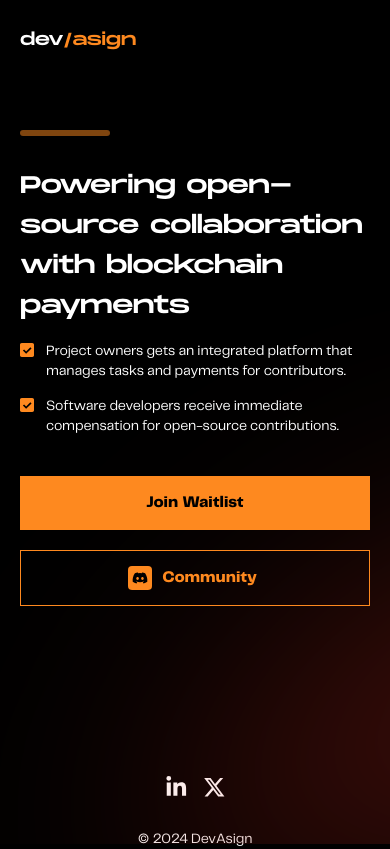
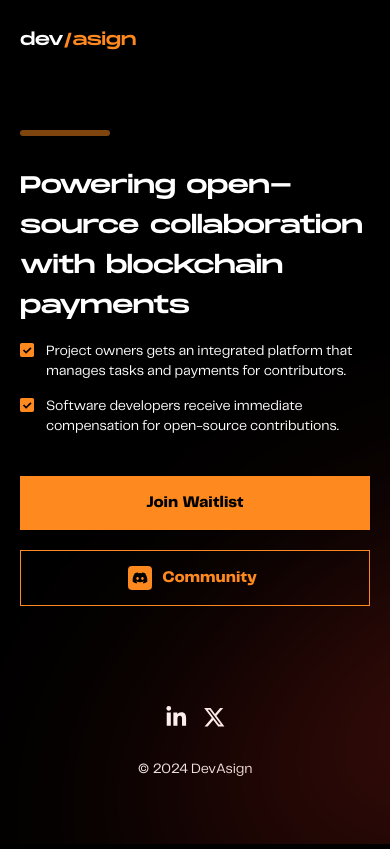
Before and after one commit to devasignhq/website, a Next.js app: page / in a window 390 px wide. Built offline with nearby package versions, Linux system fonts and the light colour scheme.

Commit message:
Footer adjustment

```diff
--- a/app/page.tsx
+++ b/app/page.tsx
@@ -62,7 +62,7 @@ export default function Home() {
                     </Link>
                 </div>
             </main>
-            <footer className="sm:fixed sm:bottom-[70px] max-sm:mt-[170px] max-sm:mb-10 w-full">
+            <footer className="sm:fixed sm:bottom-[70px] max-sm:mt-[100px] max-sm:pb-10 w-full">
                 <div className="w-fit flex items-center gap-[15px] mx-auto text-white text-[22.5px]">
                     <Link href="https://www.linkedin.com/company/devasign/" target="_blank">
                         <FaLinkedinIn />
```
